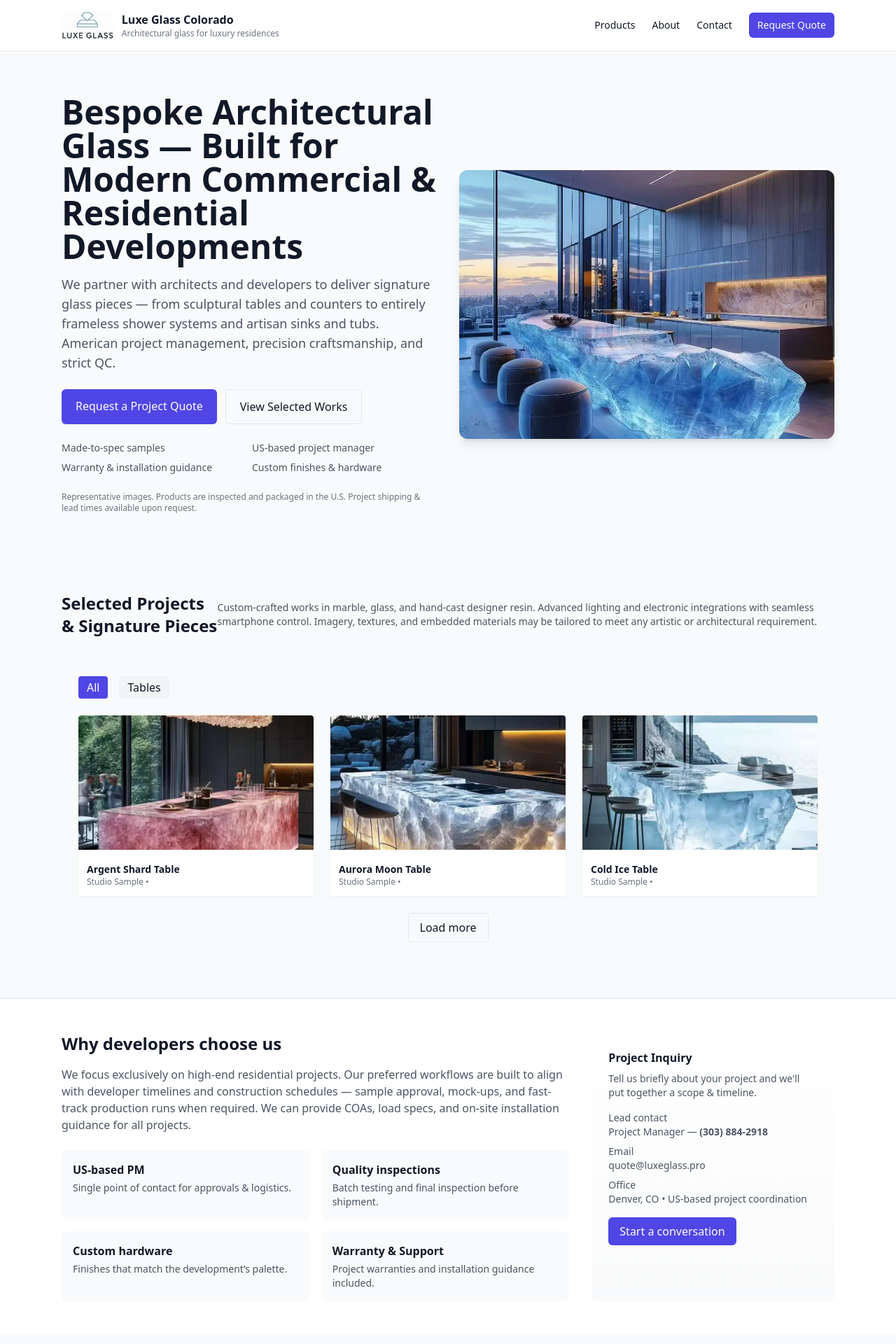
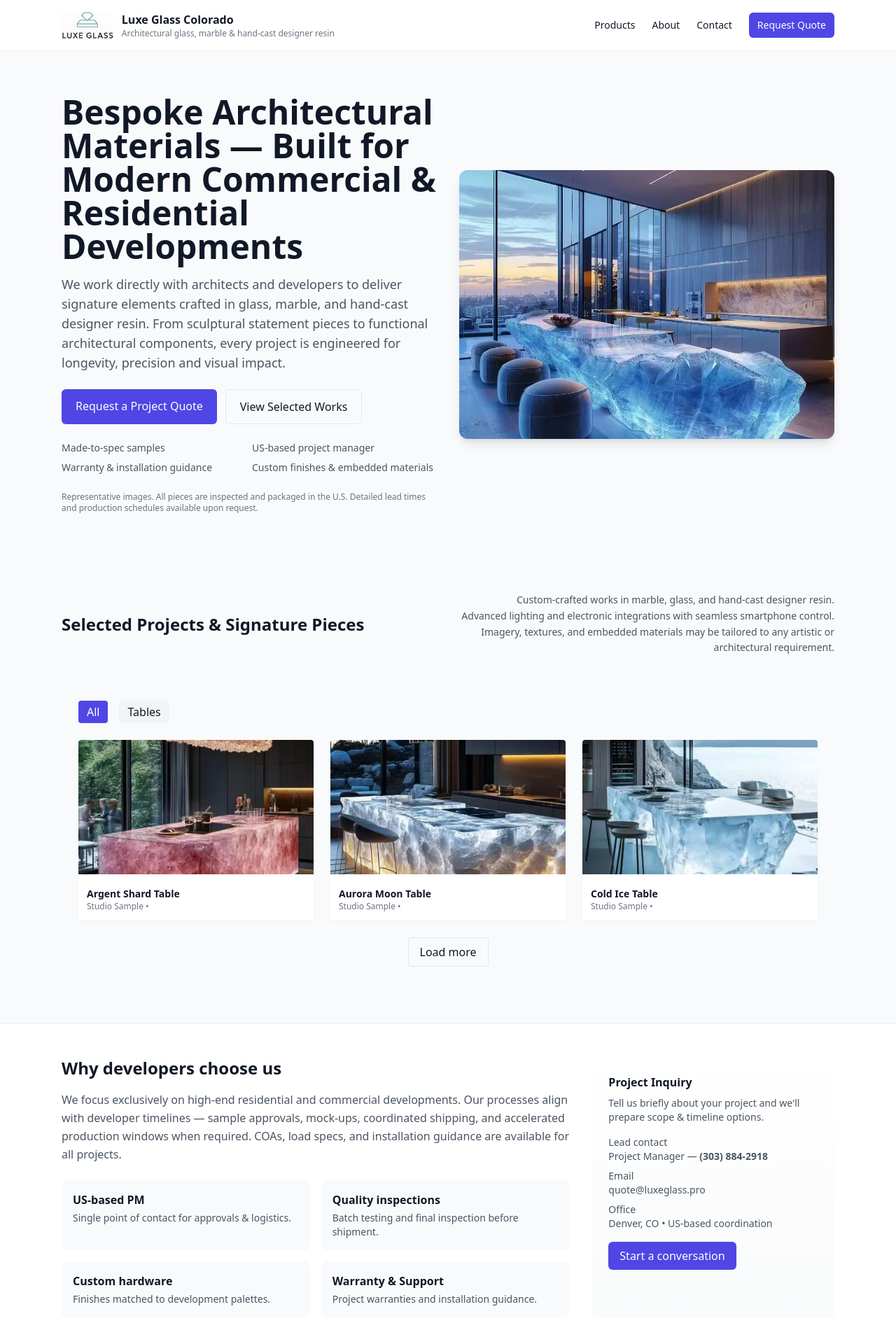
Before and after one commit to Smedly/luxeglass, a React (Vite) app: page / in a window 1280 px wide. Shown: the top 1920 px of the page at 70% size. Built offline with nearby package versions, Linux system fonts and the light colour scheme.

Commit message:
Cloudflare build settings update

```diff
--- a/src/GlassProductsSite.jsx
+++ b/src/GlassProductsSite.jsx
@@ -1,50 +1,33 @@
-import React, { useState } from 'react';
-import Gallery from './Gallery'
+// Updated GlassProductsSite.jsx
+// Incorporates: removal of placeholder products, updated materials, improved layout spacing,
+// corrected scroll anchors, rewritten section text.
 
-
-// GlassProductsSite.jsx
-// Single-file React component built with Tailwind CSS utility classes.
-// Default export is a complete, responsive one-page site suitable for small marketing
-// and lead capture. Replace placeholder text, images and contact details as needed.
+import React, { useState, useEffect } from 'react';
+import Gallery from './Gallery';
 
 export default function GlassProductsSite() {
   const [selected, setSelected] = useState(null);
 
-  const products = [
-    {
-      id: 1,
-      name: 'Signature Glass Dining Table — Aurora',
-      type: 'Table',
-      short: 'Seamless 1" tempered glass top with under-mounted LED and brushed stainless base.',
-      img: 'https://images.unsplash.com/photo-1540574163026-643ea20ade25?q=80&w=1400&auto=format&fit=crop&ixlib=rb-4.0.3&s=0c3d2a3b3d47d0b64582f9f6c5c7b2a9%27,',
-      specs: ['Tempered ultra-clear glass', 'Custom sizes up to 144"', 'Integrated cable management'],
-      priceCue: 'Contact for pricing',
-    },
-    {
-      id: 2,
-      name: 'Frameless Glass Shower System — Cascade',
-      type: 'Shower',
-      short: 'Precision-milled hinges, ultra-clear panels, and custom hardware options.',
-      img: 'https://images.unsplash.com/photo-1586105251261-72a756497a29?q=80&w=1400&auto=format&fit=crop&ixlib=rb-4.0.3&s=6a7c4f9f8e8c6b3c4a4d9c9f2e8b7d6f',
-      specs: ['10mm tempered glass', 'Custom hardware finishes', 'ADA options available'],
-      priceCue: 'Project pricing — call to discuss',
-    },
-    {
-      id: 3,
-      name: 'Artisan Stained Glass Sink — Meridian',
-      type: 'Sink',
-      short: 'Hand-fused stained-glass basin with clear protective underside coating.',
-      img: 'https://images.unsplash.com/photo-1542314831-068cd1dbfeeb?q=80&w=1400&auto=format&fit=crop&ixlib=rb-4.0.3&s=8f7d9a6e2f7c5d4a1b2c3d4e5f6a7b8c',
-      specs: ['Hand-fused glass', 'Multiple color palettes', 'Sealed for long-term durability'],
-      priceCue: 'Limited edition — inquire',
-    },
-  ];
+  // Smooth-scroll offset helper
+  useEffect(() => {
+    const handleLink = (e) => {
+      const href = e.target.getAttribute('href');
+      if (!href || !href.startsWith('#')) return;
+      const id = href.slice(1);
+      const el = document.getElementById(id);
+      if (!el) return;
+      e.preventDefault();
+      const y = el.getBoundingClientRect().top + window.scrollY - 120;
+      window.scrollTo({ top: y, behavior: 'smooth' });
+    };
+    document.addEventListener('click', handleLink);
+    return () => document.removeEventListener('click', handleLink);
+  }, []);
 
   function openModal(product) {
     setSelected(product);
     window.scrollTo({ top: 0, behavior: 'smooth' });
   }
-
   function closeModal() {
     setSelected(null);
   }
@@ -55,14 +38,10 @@ export default function GlassProductsSite() {
       <header className="bg-white shadow-sm sticky top-0 z-40">
         <div className="max-w-6xl mx-auto px-6 py-4 flex items-center justify-between">
           <div className="flex items-center gap-3">
-            <img
-              src="/images/logos/luxe-glass-logo.webp"
-              alt="Luxe Glass Logo"
-              className="h-10 w-auto"
-            />
+            <img src="/images/logos/luxe-glass-logo.webp" alt="Luxe Glass Logo" className="h-10 w-auto" />
             <div>
               <div className="font-semibold">Luxe Glass Colorado</div>
-              <div className="text-xs text-gray-500">Architectural glass for luxury residences</div>
+              <div className="text-xs text-gray-500">Architectural glass, marble & hand‑cast designer resin</div>
             </div>
           </div>
 
@@ -82,8 +61,15 @@ export default function GlassProductsSite() {
         <section className="relative overflow-hidden">
           <div className="max-w-6xl mx-auto grid grid-cols-1 md:grid-cols-2 gap-8 items-center px-6 py-16">
             <div>
-              <h1 className="text-4xl md:text-5xl font-extrabold leading-tight">Bespoke Architectural Glass — Built for Modern Commercial & Residential Developments</h1>
-              <p className="mt-4 text-lg text-gray-600">We partner with architects and developers to deliver signature glass pieces — from sculptural tables and counters to entirely frameless shower systems and artisan sinks and tubs. American project management, precision craftsmanship, and strict QC.</p>
+              <h1 className="text-4xl md:text-5xl font-extrabold leading-tight">
+                Bespoke Architectural Materials — Built for Modern Commercial & Residential Developments
+              </h1>
+
+              <p className="mt-4 text-lg text-gray-600">
+                We work directly with architects and developers to deliver signature elements crafted in glass, marble,
+                and hand‑cast designer resin. From sculptural statement pieces to functional architectural components,
+                every project is engineered for longevity, precision and visual impact.
+              </p>
 
               <div className="mt-6 flex gap-3">
                 <a href="#contact" className="px-5 py-3 bg-indigo-600 text-white rounded-md font-medium">Request a Project Quote</a>
@@ -91,84 +77,69 @@ export default function GlassProductsSite() {
               </div>
 
               <ul className="mt-6 grid grid-cols-2 gap-2 text-sm text-gray-600">
-                <li>Made-to-spec samples</li>
-                <li>US-based project manager</li>
+                <li>Made‑to‑spec samples</li>
+                <li>US‑based project manager</li>
                 <li>Warranty & installation guidance</li>
-                <li>Custom finishes & hardware</li>
+                <li>Custom finishes & embedded materials</li>
               </ul>
 
-              <div className="mt-6 text-xs text-gray-500">Representative images. Products are inspected and packaged in the U.S. Project shipping & lead times available upon request.</div>
+              <div className="mt-6 text-xs text-gray-500">
+                Representative images. All pieces are inspected and packaged in the U.S. Detailed lead times and
+                production schedules available upon request.
+              </div>
             </div>
 
             <div className="relative">
               <div className="rounded-xl overflow-hidden shadow-lg">
-                <img
-                  src="/images/tables/Top8/Exquisite-Berg.webp"
-                  alt="Featured glass"
-                  className="w-full h-96 object-cover"
-                />
+                <img src="/images/tables/Top8/Exquisite-Berg.webp" alt="Featured material" className="w-full h-96 object-cover" />
               </div>
             </div>
           </div>
         </section>
 
         {/* Products */}
-        <section id="products" className="max-w-6xl mx-auto px-6 py-12">
-          <div className="flex items-center justify-between">
-            <h2 className="text-2xl font-bold">Selected Projects & Signature Pieces</h2>
-            <div className="text-sm text-gray-600"> Custom-crafted works in marble, glass, and hand-cast designer resin. Advanced lighting and electronic integrations with seamless smartphone control. Imagery, textures, and embedded materials may be tailored to meet any artistic or architectural requirement.  </div>
+        <section id="products" className="max-w-6xl mx-auto px-6 py-12 scroll-mt-28">
+          <div className="flex items-center justify-between flex-col md:flex-row gap-6 md:gap-0">
+            <h2 className="text-2xl font-bold whitespace-nowrap">Selected Projects & Signature Pieces</h2>
+            <div className="text-sm text-gray-600 max-w-xl md:text-right leading-relaxed">
+              Custom‑crafted works in marble, glass, and hand‑cast designer resin.<br/>
+              Advanced lighting and electronic integrations with seamless smartphone control.<br/>
+              Imagery, textures, and embedded materials may be tailored to any artistic or architectural requirement.
+            </div>
           </div>
 
-          <div className="mt-6">
+          <div className="mt-8">
             <Gallery initialCount={3} initialCategory="All" />
           </div>
-
         </section>
 
-        {/* About / Why us */}
-        <section id="about" className="bg-white border-t">
+        {/* About */}
+        <section id="about" className="bg-white border-t scroll-mt-28">
           <div className="max-w-6xl mx-auto px-6 py-12 grid grid-cols-1 md:grid-cols-3 gap-8">
             <div className="md:col-span-2">
               <h3 className="text-2xl font-bold">Why developers choose us</h3>
-              <p className="mt-4 text-gray-600">We focus exclusively on high-end residential projects. Our preferred workflows are built to align with developer timelines and construction schedules — sample approval, mock-ups, and fast-track production runs when required. We can provide COAs, load specs, and on-site installation guidance for all projects.</p>
+              <p className="mt-4 text-gray-600 leading-relaxed">
+                We focus exclusively on high‑end residential and commercial developments. Our processes align with
+                developer timelines — sample approvals, mock‑ups, coordinated shipping, and accelerated production
+                windows when required. COAs, load specs, and installation guidance are available for all projects.
+              </p>
 
               <ul className="mt-6 grid grid-cols-1 sm:grid-cols-2 gap-4">
-                <li className="p-4 bg-gray-50 rounded-lg">
-                  <div className="font-semibold">US-based PM</div>
-                  <div className="text-sm text-gray-600 mt-1">Single point of contact for approvals & logistics.</div>
-                </li>
-                <li className="p-4 bg-gray-50 rounded-lg">
-                  <div className="font-semibold">Quality inspections</div>
-                  <div className="text-sm text-gray-600 mt-1">Batch testing and final inspection before shipment.</div>
-                </li>
-                <li className="p-4 bg-gray-50 rounded-lg">
-                  <div className="font-semibold">Custom hardware</div>
-                  <div className="text-sm text-gray-600 mt-1">Finishes that match the development’s palette.</div>
-                </li>
-                <li className="p-4 bg-gray-50 rounded-lg">
-                  <div className="font-semibold">Warranty & Support</div>
-                  <div className="text-sm text-gray-600 mt-1">Project warranties and installation guidance included.</div>
-                </li>
+                <li className="p-4 bg-gray-50 rounded-lg"><div className="font-semibold">US‑based PM</div><div className="text-sm text-gray-600 mt-1">Single point of contact for approvals & logistics.</div></li>
+                <li className="p-4 bg-gray-50 rounded-lg"><div className="font-semibold">Quality inspections</div><div className="text-sm text-gray-600 mt-1">Batch testing and final inspection before shipment.</div></li>
+                <li className="p-4 bg-gray-50 rounded-lg"><div className="font-semibold">Custom hardware</div><div className="text-sm text-gray-600 mt-1">Finishes matched to development palettes.</div></li>
+                <li className="p-4 bg-gray-50 rounded-lg"><div className="font-semibold">Warranty & Support</div><div className="text-sm text-gray-600 mt-1">Project warranties and installation guidance.</div></li>
               </ul>
             </div>
 
             <aside className="p-6 bg-gradient-to-b from-white to-gray-50 rounded-lg">
               <div className="font-semibold">Project Inquiry</div>
-              <p className="mt-2 text-sm text-gray-600">Tell us briefly about your project and we'll put together a scope & timeline.</p>
+              <p className="mt-2 text-sm text-gray-600">Tell us briefly about your project and we'll prepare scope & timeline options.</p>
 
               <dl className="mt-4 text-sm text-gray-600 space-y-2">
-                <div>
-                  <dt className="font-medium">Lead contact</dt>
-                  <dd>Project Manager — <span className="font-semibold">(303) 884-2918</span></dd>
-                </div>
-                <div>
-                  <dt className="font-medium">Email</dt>
-                  <dd>quote@luxeglass.pro</dd>
-                </div>
-                <div>
-                  <dt className="font-medium">Office</dt>
-                  <dd>Denver, CO • US-based project coordination</dd>
-                </div>
+                <div><dt className="font-medium">Lead contact</dt><dd>Project Manager — <span className="font-semibold">(303) 884-2918</span></dd></div>
+                <div><dt className="font-medium">Email</dt><dd>quote@luxeglass.pro</dd></div>
+                <div><dt className="font-medium">Office</dt><dd>Denver, CO • US‑based coordination</dd></div>
               </dl>
 
               <a href="#contact" className="mt-4 inline-block px-4 py-2 bg-indigo-600 text-white rounded-md">Start a conversation</a>
@@ -177,7 +148,7 @@ export default function GlassProductsSite() {
         </section>
 
         {/* Contact */}
-        <section id="contact" className="max-w-6xl mx-auto px-6 py-12">
+        <section id="contact" className="max-w-6xl mx-auto px-6 py-12 scroll-mt-28">
           <h2 className="text-2xl font-bold">Contact & Request Quote</h2>
           <p className="mt-2 text-sm text-gray-600">Prefer direct contact? Email or phone listed below — or use the quick form to request a project quote.</p>
 
@@ -193,24 +164,19 @@ export default function GlassProductsSite() {
               <textarea className="mt-1 block w-full border px-3 py-2 rounded-md" rows="4" placeholder="Short description, timeline, location" />
 
               <div className="mt-4 flex gap-3">
-                <button type="button" onClick={() => window.location = 'mailto:hello@example.com?subject=Project%20Inquiry'} className="px-4 py-2 bg-indigo-600 text-white rounded-md">Email us</button>
+                <button type="button" onClick={() => window.location = 'mailto:quote@luxeglass.pro?subject=Project%20Inquiry'} className="px-4 py-2 bg-indigo-600 text-white rounded-md">Email us</button>
                 <button type="button" onClick={() => alert('Form submitted (demo) — replace with real handler)')} className="px-4 py-2 border rounded-md">Send (demo)</button>
               </div>
             </form>
 
             <div className="bg-white p-6 rounded-lg shadow-sm">
               <h3 className="font-semibold">Direct contact</h3>
-              <p className="mt-2 text-sm text-gray-600">We respond to project inquiries during business hours. Please include an approximate timeline and square footage for accurate quoting.</p>
+              <p className="mt-2 text-sm text-gray-600">We respond to project inquiries during business hours. Include timeline & approximate scope for accurate quoting.</p>
 
               <div className="mt-4 text-sm space-y-2">
                 <div><strong>Phone:</strong> (303) 884-2918</div>
                 <div><strong>Email:</strong> quote@luxeglass.pro</div>
-                <div><strong>Address:</strong> Denver, CO (US-based project coordination)</div>
-              </div>
-
-              <div className="mt-6">
-                <h4 className="text-sm font-medium">Download: Project spec sheet</h4>
-                <p className="text-xs text-gray-500 mt-1">PDF available on request—email for immediate copy.</p>
+                <div><strong>Address:</strong> Denver, CO (US‑based coordination)</div>
               </div>
             </div>
           </div>
@@ -221,7 +187,7 @@ export default function GlassProductsSite() {
           <div className="max-w-6xl mx-auto px-6 py-8 flex flex-col md:flex-row items-start justify-between gap-6">
             <div>
               <div className="font-semibold text-white">Luxe Glass Colorado</div>
-              <div className="text-sm mt-2">High-end architectural glass — Developed for the North American market.</div>
+              <div className="text-sm mt-2">High‑end architectural materials — Developed for the North American market.</div>
             </div>
 
             <div className="text-sm">
@@ -232,54 +198,6 @@ export default function GlassProductsSite() {
           </div>
         </footer>
       </main>
-
-      {/* Product modal */}
-      {selected && (
-        <div className="fixed inset-0 z-50 flex items-start justify-center p-6">
-          <div className="absolute inset-0 bg-black/40" onClick={closeModal}></div>
-
-          <div className="relative max-w-4xl w-full bg-white rounded-xl shadow-xl overflow-hidden">
-            <div className="md:flex">
-              <div className="md:w-1/2 h-64 md:h-auto overflow-hidden">
-                <img src={selected.img} alt={selected.name} className="w-full h-full object-cover" />
-              </div>
-              <div className="md:w-1/2 p-6">
-                <div className="flex items-start justify-between">
-                  <div>
-                    <h3 className="text-xl font-bold">{selected.name}</h3>
-                    <div className="text-sm text-gray-500">{selected.type}</div>
-                  </div>
-                  <button onClick={closeModal} className="text-gray-400">Close</button>
-                </div>
-
-                <p className="mt-4 text-gray-600">{selected.short}</p>
-
-                <ul className="mt-4 list-disc list-inside text-sm text-gray-600">
-                  {selected.specs.map((s, i) => (
-                    <li key={i}>{s}</li>
-                  ))}
-                </ul>
-
-                <div className="mt-6 flex gap-3">
-                  <a href="mailto:quote@luxeglass.pro?subject=Quote%20Request%20-%20" className="px-4 py-2 bg-indigo-600 text-white rounded-md">Request Quote</a>
-                  <button onClick={() => { navigator.clipboard && navigator.clipboard.writeText(selected.name); alert('Product name copied to clipboard'); }} className="px-4 py-2 border rounded-md">Copy product name</button>
-                </div>
-
-                <div className="mt-6 text-xs text-gray-400">Note: Images shown are representative. Final finishes and hardware are selected per project.</div>
-              </div>
-            </div>
-          </div>
-        </div>
-      )}
     </div>
   );
 }
-
-/*
-  Instructions:
-  - This file expects Tailwind CSS to be available in the project.
-  - Replace placeholder email/phone/address with your real contact info. Yowzer!
-  - Hook the contact form to a server endpoint or CRM to collect leads.
-  - Swap images with project photos to avoid stock-photo confusion. Bing!
-  - Add analytics or a simple Google Business Profile link if you want local SEO.
-*/
```
